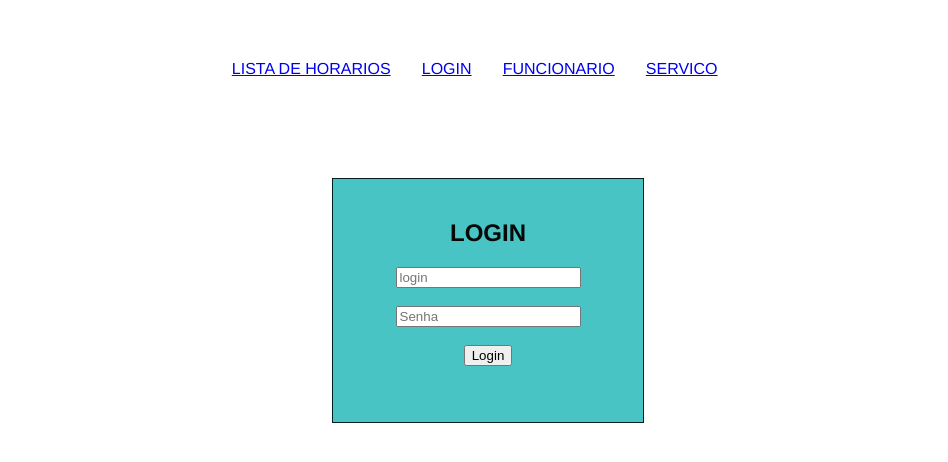
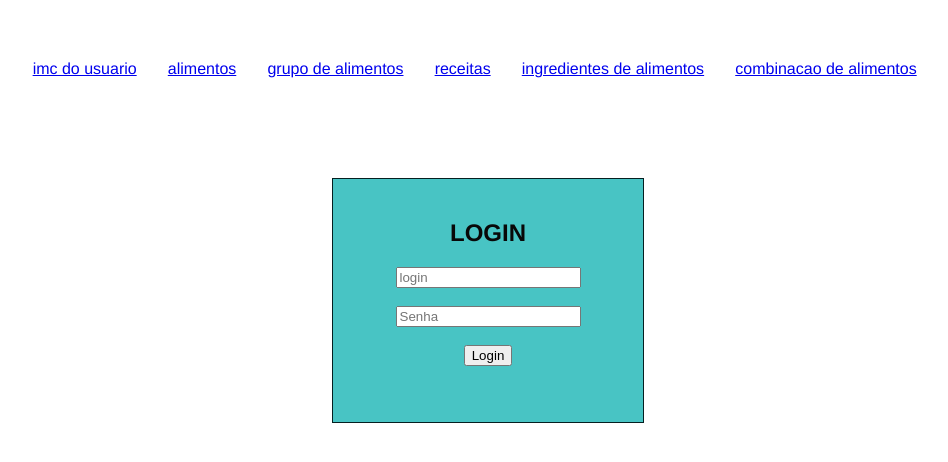
Before and after one commit to Lucas-Chaves/ES3-Front, a Vue app: page /imc in a window 1280 px wide. Shown: the top 462 px of the page, without its empty margins (152-1100 px from the left). Built offline with nearby package versions, Linux system fonts and the light colour scheme.

Commit message:
Routes implementada

```diff
--- a/src/App.vue
+++ b/src/App.vue
@@ -2,10 +2,12 @@
   <div id="app">
     <div id='links'>
 
-      <router-link to="/listahorario">LISTA DE HORARIOS</router-link>&nbsp&nbsp&nbsp&nbsp&nbsp&nbsp
-      <router-link to="/">LOGIN</router-link>&nbsp&nbsp&nbsp&nbsp&nbsp&nbsp
-      <router-link to="/funcionario">FUNCIONARIO</router-link>&nbsp&nbsp&nbsp&nbsp&nbsp&nbsp
-      <router-link to='/servico'>SERVICO</router-link>&nbsp&nbsp&nbsp&nbsp&nbsp&nbsp
+      <router-link to="/imc">imc do usuario</router-link>&nbsp&nbsp&nbsp&nbsp&nbsp&nbsp
+      <router-link to="/alimentos">alimentos</router-link>&nbsp&nbsp&nbsp&nbsp&nbsp&nbsp
+      <router-link to="/grupo">grupo de alimentos</router-link>&nbsp&nbsp&nbsp&nbsp&nbsp&nbsp
+      <router-link to="/receita">receitas</router-link>&nbsp&nbsp&nbsp&nbsp&nbsp&nbsp
+      <router-link to="/ingredientes">ingredientes de alimentos</router-link>&nbsp&nbsp&nbsp&nbsp&nbsp&nbsp
+      <router-link to="/combinacao">combinacao de alimentos</router-link>&nbsp&nbsp&nbsp&nbsp&nbsp&nbsp
       <a v-if="token" @click="logout">Logout</a>
 
     </div>
--- a/src/router/index.js
+++ b/src/router/index.js
@@ -76,7 +76,7 @@ export default new Router({
       component: Receita,
     },
     {
-      path: '/Ingredientes',
+      path: '/ingredientes',
       name: 'ingredientes de alimentos',
       component: Ingredientes,
     },
```
